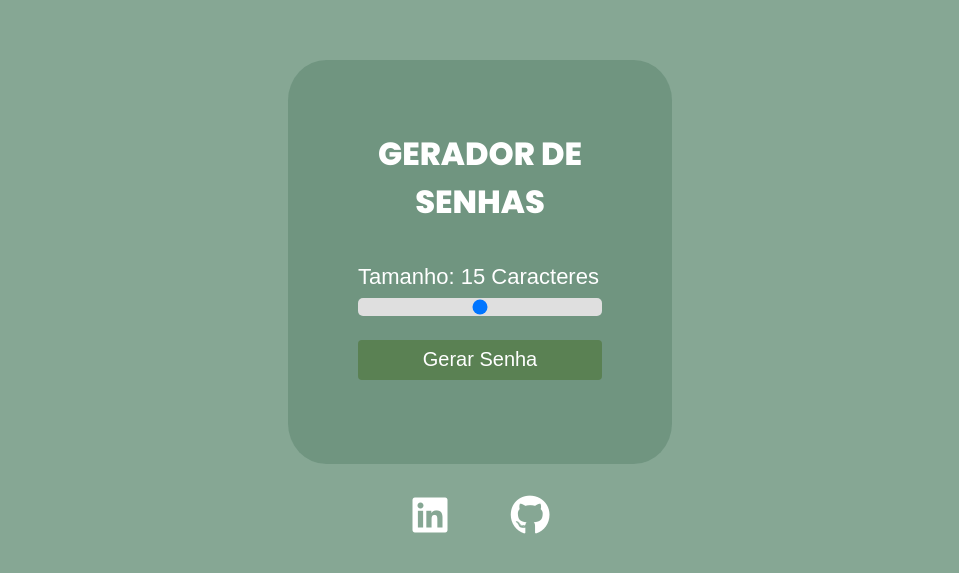
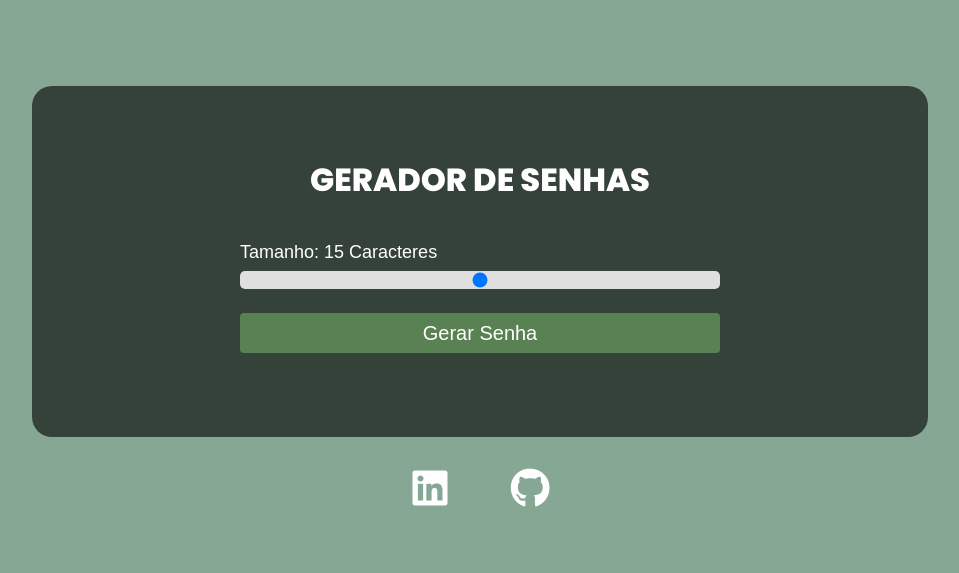
Before and after one commit to davittiw/pj_gerador-senhas, a plain HTML site: page index.html in a window 1280 px wide. Shown: the part 101-674 px from the top of the page, without its empty margins (160-1119 px from the left). Drawn offline with Linux system fonts and the light colour scheme.

Commit message:
improve design

```diff
--- a/index.html
+++ b/index.html
@@ -1,34 +1,56 @@
 <!DOCTYPE html>
 <html lang="pt-br">
   <head>
-    <meta charset="UTF-8">
-    <meta name="viewport" content="width=device-width, initial-scale=1.0">
-    <link rel="stylesheet" href="https://cdnjs.cloudflare.com/ajax/libs/font-awesome/6.5.1/css/all.min.css" integrity="sha512-DTOQO9RWCH3ppGqcWaEA1BIZOC6xxalwEsw9c2QQeAIftl+Vegovlnee1c9QX4TctnWMn13TZye+giMm8e2LwA==" crossorigin="anonymous" referrerpolicy="no-referrer" />
-    <meta name="keywords" content="Gerador de senhas, password, Gerador">
-    <link rel="stylesheet" href="style.css">
+    <meta charset="UTF-8" />
+    <meta name="viewport" content="width=device-width, initial-scale=1.0" />
+    <link
+      rel="stylesheet"
+      href="https://cdnjs.cloudflare.com/ajax/libs/font-awesome/6.5.1/css/all.min.css"
+      integrity="sha512-DTOQO9RWCH3ppGqcWaEA1BIZOC6xxalwEsw9c2QQeAIftl+Vegovlnee1c9QX4TctnWMn13TZye+giMm8e2LwA=="
+      crossorigin="anonymous"
+      referrerpolicy="no-referrer"
+    />
+    <meta name="keywords" content="Gerador de senhas, password, Gerador" />
+    <link rel="stylesheet" href="style.css" />
     <title>Gerador de Senhas</title>
   </head>
   <body>
-    <div class="pai">
+    <main class="pai">
       <h1 class="logo">GERADOR DE SENHAS</h1>
       <div class="container-input">
         <span>Tamanho: <span id="valor"></span> Caracteres</span>
-                <input id="slider" type="range" class="slider" min="5" max="25" value="15">
-                <button id="button" class="button-cta" onclick="generatePassword()">Gerar Senha</button>
+        <input
+          id="slider"
+          type="range"
+          class="slider"
+          min="5"
+          max="25"
+          value="15"
+        />
+        <button id="button" class="button-cta" onclick="generatePassword()">
+          Gerar Senha
+        </button>
       </div>
-            <div id="container-password" onclick="copyPassword()" class="container-password hide">
+      <div
+        id="container-password"
+        onclick="copyPassword()"
+        class="container-password hide"
+      >
         <span class="title">Senha gerada:</span>
         <span id="password" class="password"></span>
         <span class="tooltip">Clique na senha para copiar</span>
       </div>
-    </div>
-    <div class="social">
-        <a target="_blank" href="https://www.linkedin.com/in/luccas-davi-a7013a282/">
+    </main>
+
+    <footer class="social">
+      <a target="_blank" href="https://www.linkedin.com/in/davttiw">
         <i class="fa-brands fa-linkedin"></i>
       </a>
       <a target="_blank" href="https://github.com/davittiw">
         <i class="fa-brands fa-github"></i>
       </a>
+    </footer>
+
     <script src="script.js"></script>
   </body>
 </html>
--- a/style.css
+++ b/style.css
@@ -19,10 +19,10 @@ body{
 }
 
 .pai{
-    background-color: rgba(98, 138, 116, 0.603);
-    width: 30%;
+    background-color: rgba(0, 0, 0, 0.603);
+    width: 70%;
     padding: 70px;
-    border-radius: 10%;
+    border-radius: 20px;
     display: flex;
     justify-content: center;
     align-items: center;
@@ -60,7 +60,7 @@ body{
 
 .container-input span{
     color: #fff;
-    font-size: 22px;
+    font-size: 18px;
 }
 
 .slider{
```
Lines whose indentation alone changed are shown as unchanged.
